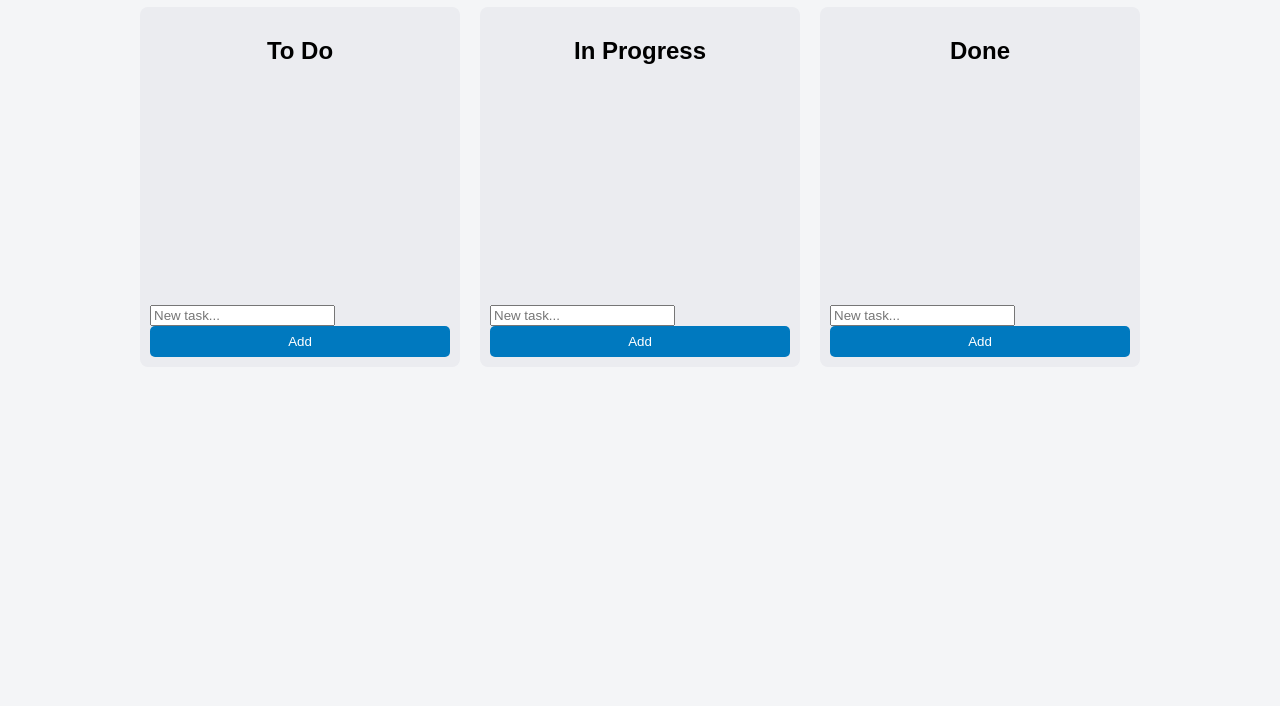
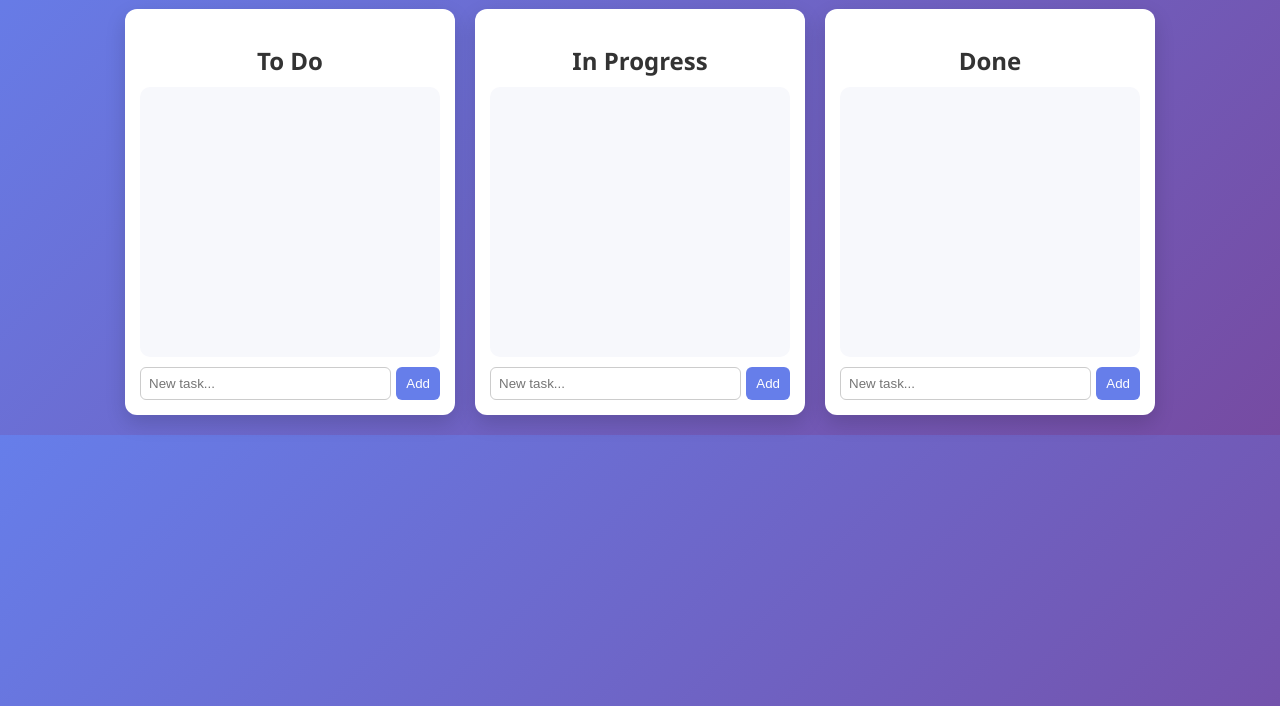
Before and after one commit to workisha979-cmd/ishaworl, a plain HTML site: page index.html in a window 1280 px wide. Shown: the part 94-800 px from the top of the page. Drawn offline with Linux system fonts and the light colour scheme.

Commit message:
Update style.css

```diff
--- a/style.css
+++ b/style.css
@@ -1,54 +1,88 @@
 body {
-  font-family: Arial, sans-serif;
-  background: #f4f5f7;
   margin: 0;
-  padding: 20px;
+  font-family: "Segoe UI", sans-serif;
+  background: linear-gradient(135deg, #667eea, #764ba2);
+  color: #333;
 }
 
 h1 {
   text-align: center;
+  color: white;
+  margin: 20px 0;
 }
 
 .board {
   display: flex;
+  justify-content: center;
   gap: 20px;
-  justify-content: center;
+  padding: 20px;
 }
 
 .column {
-  background: #ebecf0;
-  padding: 10px;
-  border-radius: 8px;
+  background: #ffffff;
+  border-radius: 12px;
   width: 300px;
+  padding: 15px;
+  box-shadow: 0 8px 20px rgba(0,0,0,0.15);
+  display: flex;
+  flex-direction: column;
 }
 
 .column h2 {
   text-align: center;
+  margin-bottom: 10px;
 }
 
 .task-list {
-  min-height: 200px;
+  min-height: 250px;
   padding: 10px;
+  border-radius: 10px;
+  background: #f7f8fc;
+  transition: background 0.2s;
+}
+
+.task-list:hover {
+  background: #eef1ff;
 }
 
 .task {
   background: white;
   padding: 10px;
   margin-bottom: 10px;
-  border-radius: 6px;
+  border-radius: 8px;
   cursor: grab;
+  box-shadow: 0 4px 10px rgba(0,0,0,0.1);
+  transition: transform 0.15s, box-shadow 0.15s;
 }
 
-button {
-  width: 100%;
+.task:hover {
+  transform: scale(1.03);
+  box-shadow: 0 6px 15px rgba(0,0,0,0.2);
+}
+
+.add-task {
+  display: flex;
+  margin-top: 10px;
+}
+
+.add-task input {
+  flex: 1;
   padding: 8px;
+  border-radius: 6px;
+  border: 1px solid #ccc;
+  outline: none;
+}
+
+.add-task button {
+  margin-left: 5px;
+  padding: 8px 10px;
   border: none;
-  background: #0079bf;
+  background: #667eea;
   color: white;
-  border-radius: 5px;
+  border-radius: 6px;
   cursor: pointer;
 }
 
-button:hover {
-  background: #005f99;
+.add-task button:hover {
+  background: #5a67d8;
 }
```
